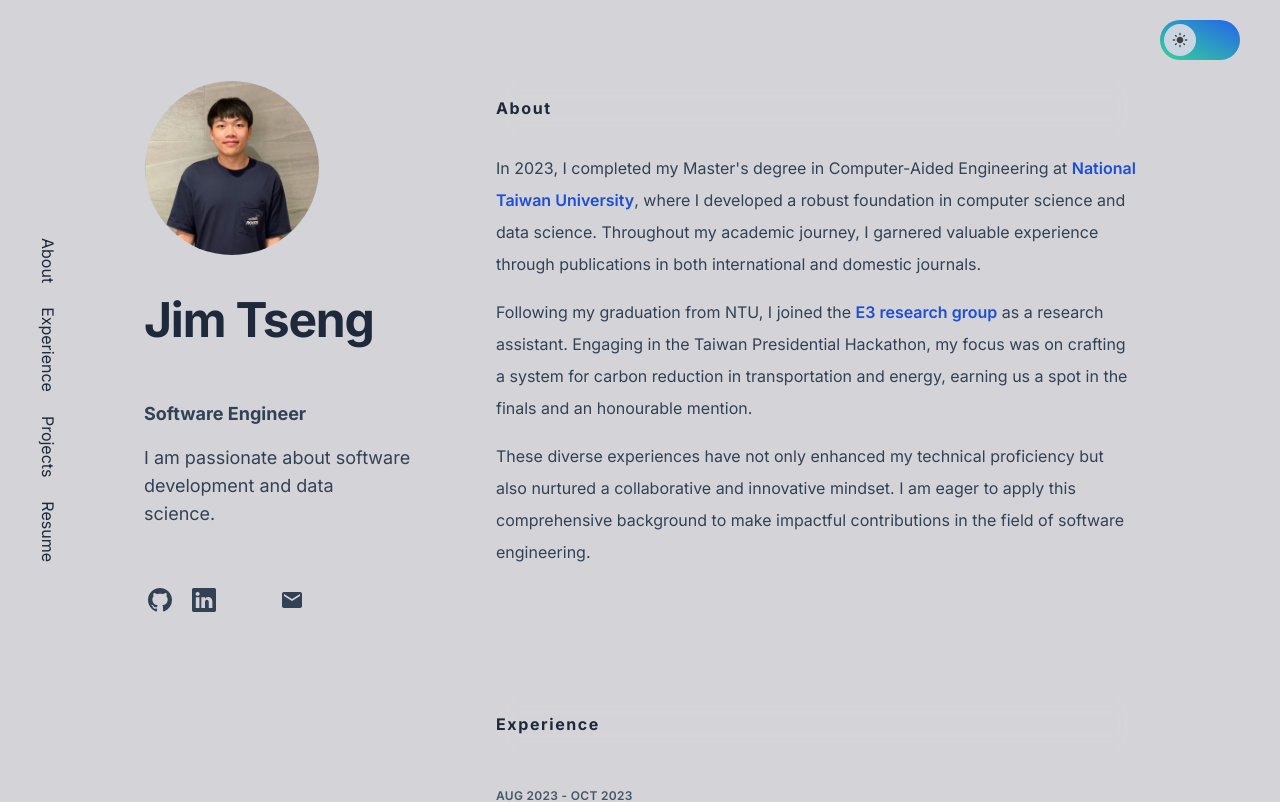
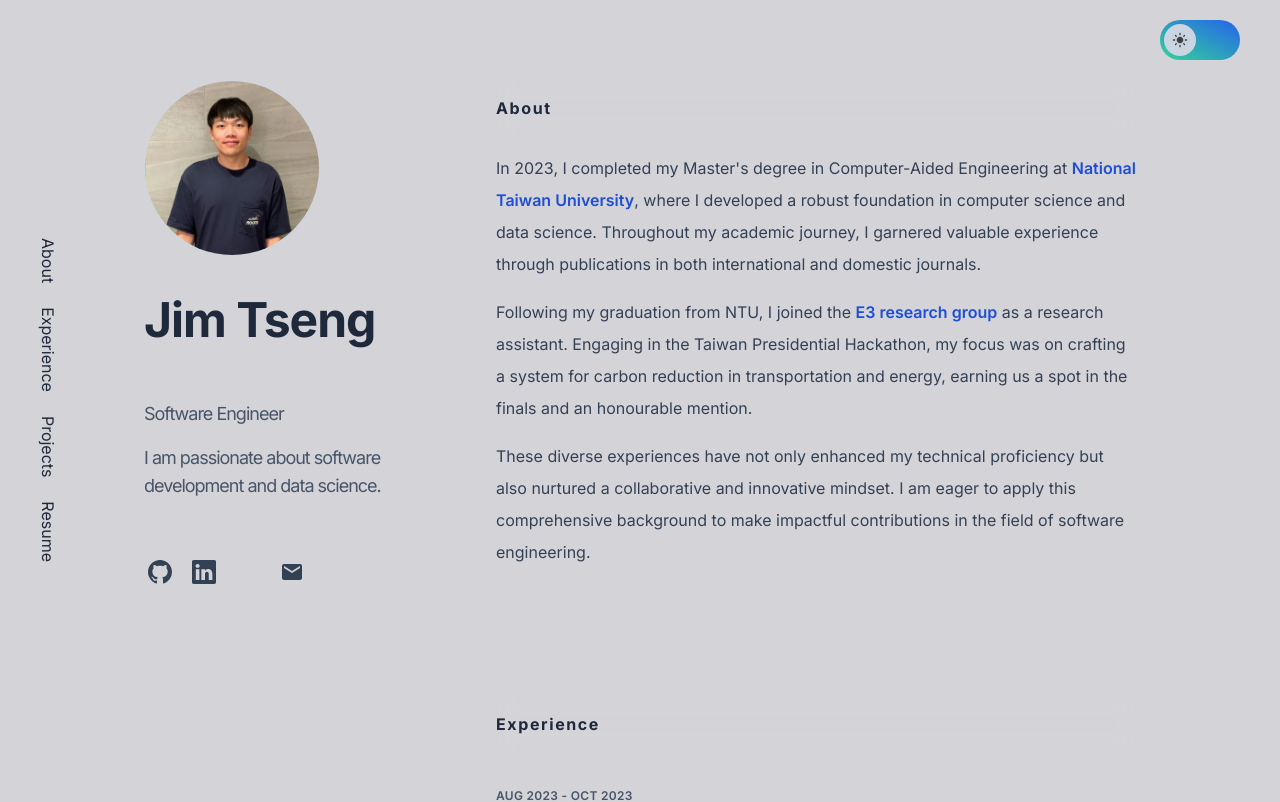
Before and after one commit to wctseng99/wctseng99.github.io, a React (Vite) app: page /portfolio in a window 1280 px wide. Shown: the top 802 px of the page. Built offline with nearby package versions, Linux system fonts and the light colour scheme; some icons are missing.

Commit message:
chore: update font style

```diff
--- a/src/Components/Home/Home.jsx
+++ b/src/Components/Home/Home.jsx
@@ -25,13 +25,16 @@ function Home() {
           alt="Jim Tseng"
           className="mb-8 w-44 h-44 rounded-full border border-slate-300 dark:border-slate-800 object-cover"
         />
-        <h1 className="text-4xl md:text-5xl lg:text-5xl lg:pb-2 lg:pt-2 font-bold tracking-tight text-slate-800 dark:text-slate-200 mb-12">
+        <h1 className="text-4xl md:text-5xl lg:text-5xl lg:pb-2 lg:pt-2 font-bold text-slate-800 dark:text-slate-200 mb-12 tracking-[-1px]">
           <a href="/portfolio">Jim Tseng</a>
         </h1>
         <p className="mt-4 mb-14 md:text-lg max-w-xs">
-          <div className="mb-4 font-bold">Software Engineer</div>
-          <div>I am passionate about software development and data</div>
-          science.
+          <div className="mb-4 tracking-[-1px] text-slate-600 dark:text-slate-400">
+            Software Engineer
+          </div>
+          <div className="tracking-[-1px] text-slate-600 dark:text-slate-400">
+            I am passionate about software development and data science.
+          </div>
         </p>
 
         {/* <ul className="hidden lg:block mb-24">
```
